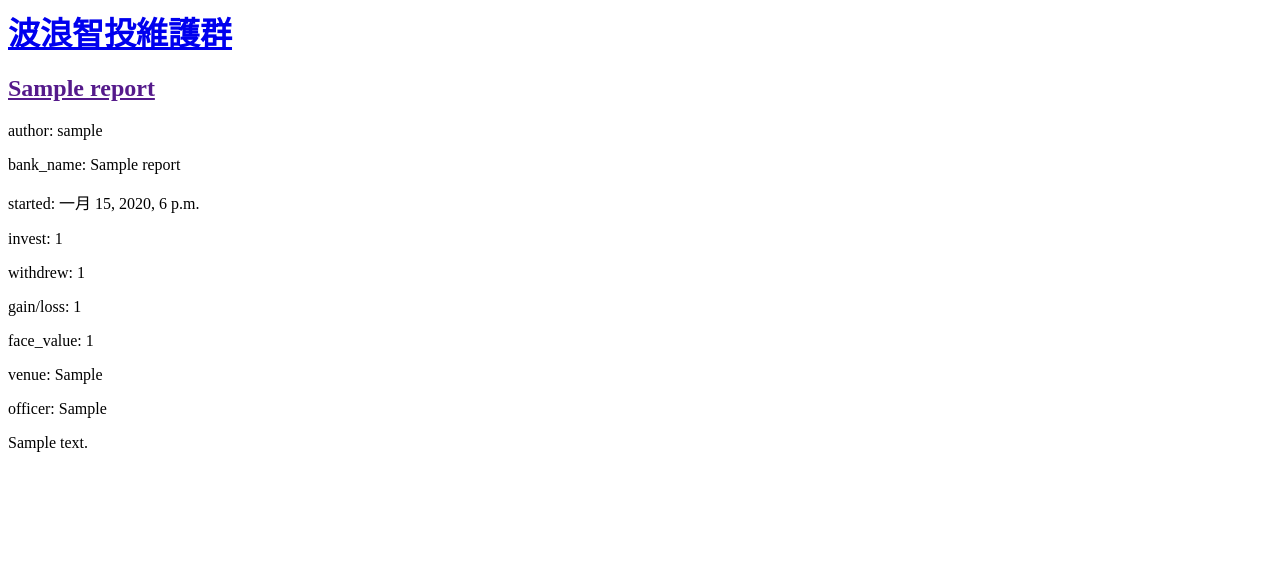
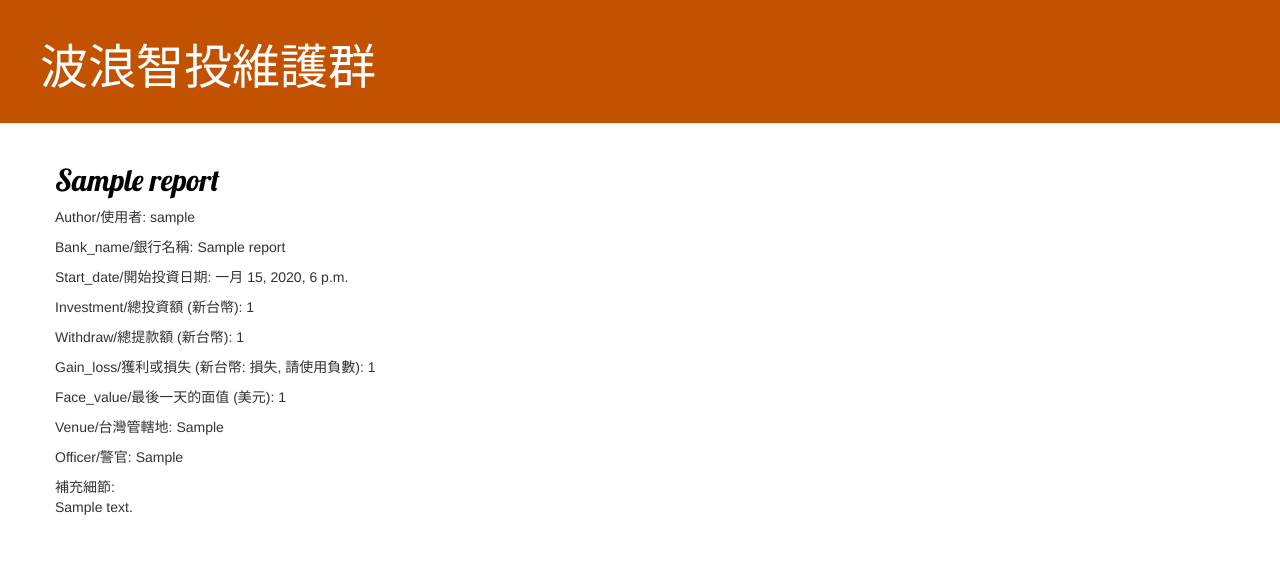
Before and after one commit to kchen6039/first-wave-app, a Django app: template report/templates/report/post_list.html in a window 1280 px wide. Shown: the top 586 px of the page. Run offline with Django 3.2, Linux system fonts and the light colour scheme; the template is opened without the code that fills it: values that come from a table or form of the project are taken from there, others are empty; tables that the repository leaves empty hold one stand-in row (values such as "Sample post"); some libraries are stand-ins or nearby versions.

Commit message:
Added view and template for detailed blog post as well as CSS for the site.

```diff
--- a/mysite/settings.py
+++ b/mysite/settings.py
@@ -118,4 +118,9 @@ USE_TZ = True
 # https://docs.djangoproject.com/en/2.2/howto/static-files/
 
 STATIC_URL = '/static/'
+
+STATICFILES_DIRS = [
+    os.path.join(BASE_DIR, 'project/static/')
+]
+
 STATIC_ROOT = os.path.join(BASE_DIR, 'static')
--- /dev/null
+++ b/report/static/css/blog.css
@@ -0,0 +1,50 @@
+body {
+    padding-left: 0px;
+}
+
+.page-header {
+    background-color: #C25100;
+    margin-top: 0;
+    padding: 20px 20px 20px 40px;
+}
+
+.page-header h1, .page-header h1 a, .page-header h1 a:visited, .page-header h1 a:active {
+    color: #ffffff;
+    font-size: 36pt;
+    text-decoration: none;
+}
+
+.content {
+    margin-left: 40px;
+}
+
+h1, h2, h3, h4 {
+    font-family: 'Lobster', cursive;
+}
+
+.date {
+    color: #828282;
+}
+
+.save {
+    float: right;
+}
+
+.post-form textarea, .post-form input {
+    width: 100%;
+}
+
+.top-menu, .top-menu:hover, .top-menu:visited {
+    color: #ffffff;
+    float: right;
+    font-size: 26pt;
+    margin-right: 20px;
+}
+
+.post {
+    margin-bottom: 70px;
+}
+
+.post h2 a, .post h2 a:visited {
+    color: #000000;
+}
--- /dev/null
+++ b/report/templates/report/base.html
@@ -0,0 +1,25 @@
+{% load static %}
+
+<html>
+    <head>
+        <title>波浪智投維護群</title>
+        <link rel="stylesheet" href="//maxcdn.bootstrapcdn.com/bootstrap/3.2.0/css/bootstrap.min.css">
+        <link rel="stylesheet" href="//maxcdn.bootstrapcdn.com/bootstrap/3.2.0/css/bootstrap-theme.min.css">
+        <link href="//fonts.googleapis.com/css?family=Lobster&subset=latin,latin-ext" rel="stylesheet" type="text/css">
+        <link rel="stylesheet" href="{% static 'css/blog.css' %}">
+    </head>
+    <body>
+        <div class="page-header">
+            <h1><a href="/">波浪智投維護群</a></h1>
+        </div>
+
+        <div class="content container">
+            <div class="row">
+                <div class="col-md-8">
+                {% block content %}
+                {% endblock %}
+                </div>
+            </div>
+        </div>
+    </body>
+</html>
--- a/report/templates/report/post_list.html
+++ b/report/templates/report/post_list.html
@@ -1,26 +1,19 @@
-<html>
-    <head>
-        <title>波浪智投維護群</title>
-    </head>
-    <body>
-        <div>
-            <h1><a href="/">波浪智投維護群</a></h1>
+{% extends 'report/base.html' %}
+
+{% block content %}
+    {% for report in reports %}
+        <div class="post">
+            <h2><a href="{% url 'post_detail' pk=report.pk %}">{{ report.title }}</a></h2>
+            <p>Author/使用者:  {{ report.author }}</p>
+            <p>Bank_name/銀行名稱:  {{ report.bank_name }}</p>
+            <p>Start_date/開始投資日期:  {{ report.started_date }}</p>
+            <p>Investment/總投資額 (新台幣):  {{ report.invest }}</p>
+            <p>Withdraw/總提款額 (新台幣):  {{ report.withdrew }}</p>
+            <p>Gain_loss/獲利或損失 (新台幣: 損失, 請使用負數):  {{ report.gain_loss }}</p>
+            <p>Face_value/最後一天的面值 (美元):  {{ report.face_value }}</p>
+            <p>Venue/台灣管轄地:  {{report.venue }}</p>
+            <p>Officer/警官:  {{ report.officer }}</p>
+            <p>補充細節:</br>  {{ report.text|linebreaksbr }}</p>
         </div>
-
-        {% for report in reports %}
-            <div>
-                <h2><a href="">{{ report.title }}</a></h2>
-                <p>author: {{ report.author }}</p>
-                <p>bank_name: {{ report.bank_name }}</p>
-                <p>started: {{ report.started_date }}</p>
-                <p>invest: {{ report.invest }}</p>
-                <p>withdrew: {{ report.withdrew }}</p>
-                <p>gain/loss: {{ report.gain_loss }}</p>
-                <p>face_value: {{ report.face_value }}</p>
-                <p>venue: {{report.venue }}</p>
-                <p>officer: {{ report.officer }}</p>
-                <p>{{ report.text|linebreaksbr }}</p>
-            </div>
-        {% endfor %}
-    </body>
-</html>
+    {% endfor %}
+{% endblock %}
--- a/report/urls.py
+++ b/report/urls.py
@@ -3,4 +3,5 @@ from . import views
 
 urlpatterns = [
     path('', views.post_list, name='post_list'),
+    path('post/<int:pk>/', views.post_detail, name='post_detail'),
 ]
--- a/report/views.py
+++ b/report/views.py
@@ -1,4 +1,4 @@
-from django.shortcuts import render
+from django.shortcuts import render, get_object_or_404
 from django.utils import timezone
 from .models import Report
 
@@ -7,3 +7,7 @@ from .models import Report
 def post_list(request):
     reports = Report.objects.filter(started_date__lte=timezone.now()).order_by('started_date')
     return render(request, 'report/post_list.html', {'reports': reports})
+
+def post_detail(request, pk):
+    report = get_object_or_404(Report, pk=pk)
+    return render(request, 'report/post_detail.html', {'report': report})
```
Also changed, not shown: report/templates/report/post_detail.html (added, +22 -0 lines).
